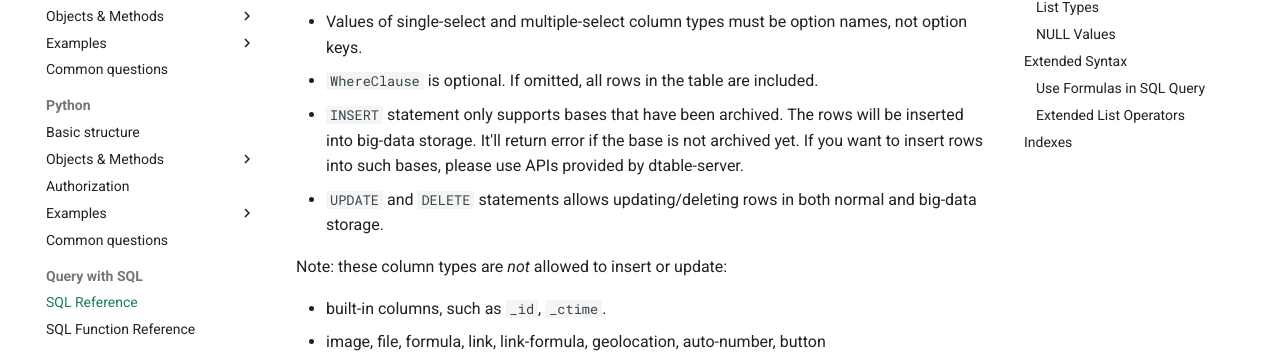
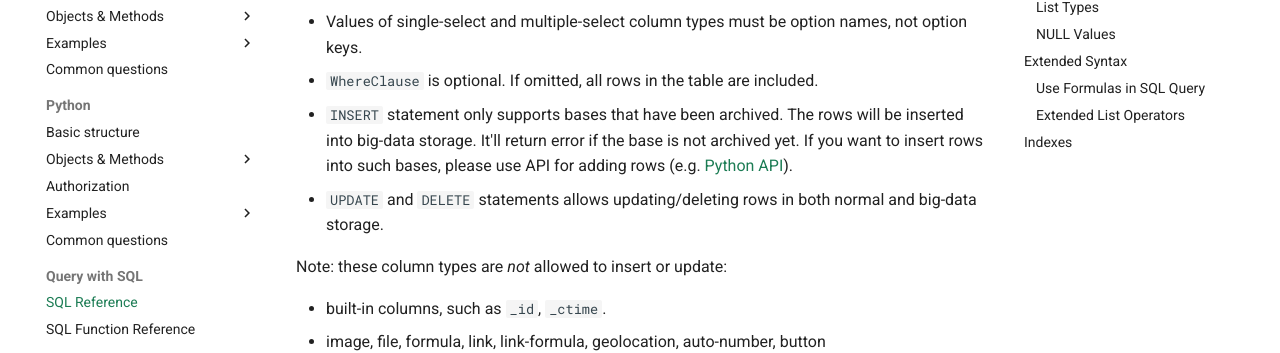
Before and after one commit to seatable/seatable-developer-docs, an MkDocs documentation site: the page built from docs/scripts/sql/reference.md, in a window 1280 px wide and 900 px high, scrolled down 2051 px. Shown: the part 155-508 px from the top of the window. Built offline with MkDocs 1.6.1 and Material for MkDocs 9.7.7, drawn with Linux system fonts in a browser that asks for light colours; comment, search, counter and statistics services are not loaded.

Commit message:
Update reference.md
Update reference to python API documentation.

```diff
--- a/docs/scripts/sql/reference.md
+++ b/docs/scripts/sql/reference.md
@@ -60,7 +60,7 @@ DELETE FROM table_name [WhereClause]
 - Multivalued columns, such as multiple-select column type, requires values to be surrounded by parentheses, for example: `(1, "2", 3.0, ("foo", "bar"))`.
 - Values of single-select and multiple-select column types must be option names, not option keys.
 - `WhereClause` is optional. If omitted, all rows in the table are included.
-- `INSERT` statement only supports bases that have been archived. The rows will be inserted into big-data storage. It'll return error if the base is not archived yet. If you want to insert rows into such bases, please use APIs provided by dtable-server.
+- `INSERT` statement only supports bases that have been archived. The rows will be inserted into big-data storage. It'll return error if the base is not archived yet. If you want to insert rows into such bases, please use API for adding rows (e.g. [Python API](../python/objects/rows.md)).
 - `UPDATE` and `DELETE` statements allows updating/deleting rows in both normal and big-data storage.
 
 Note: these column types are _not_ allowed to insert or update:
```
